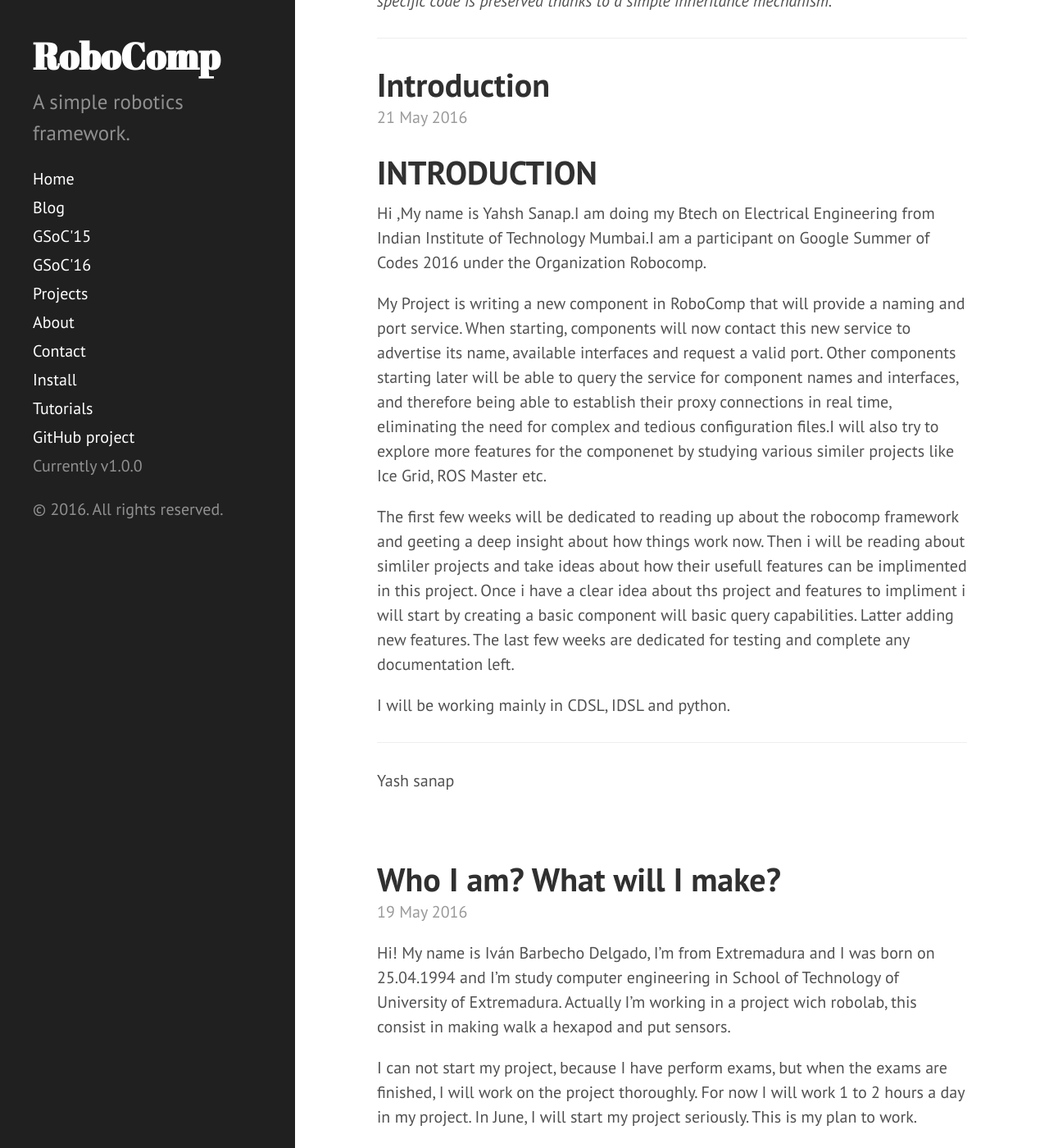
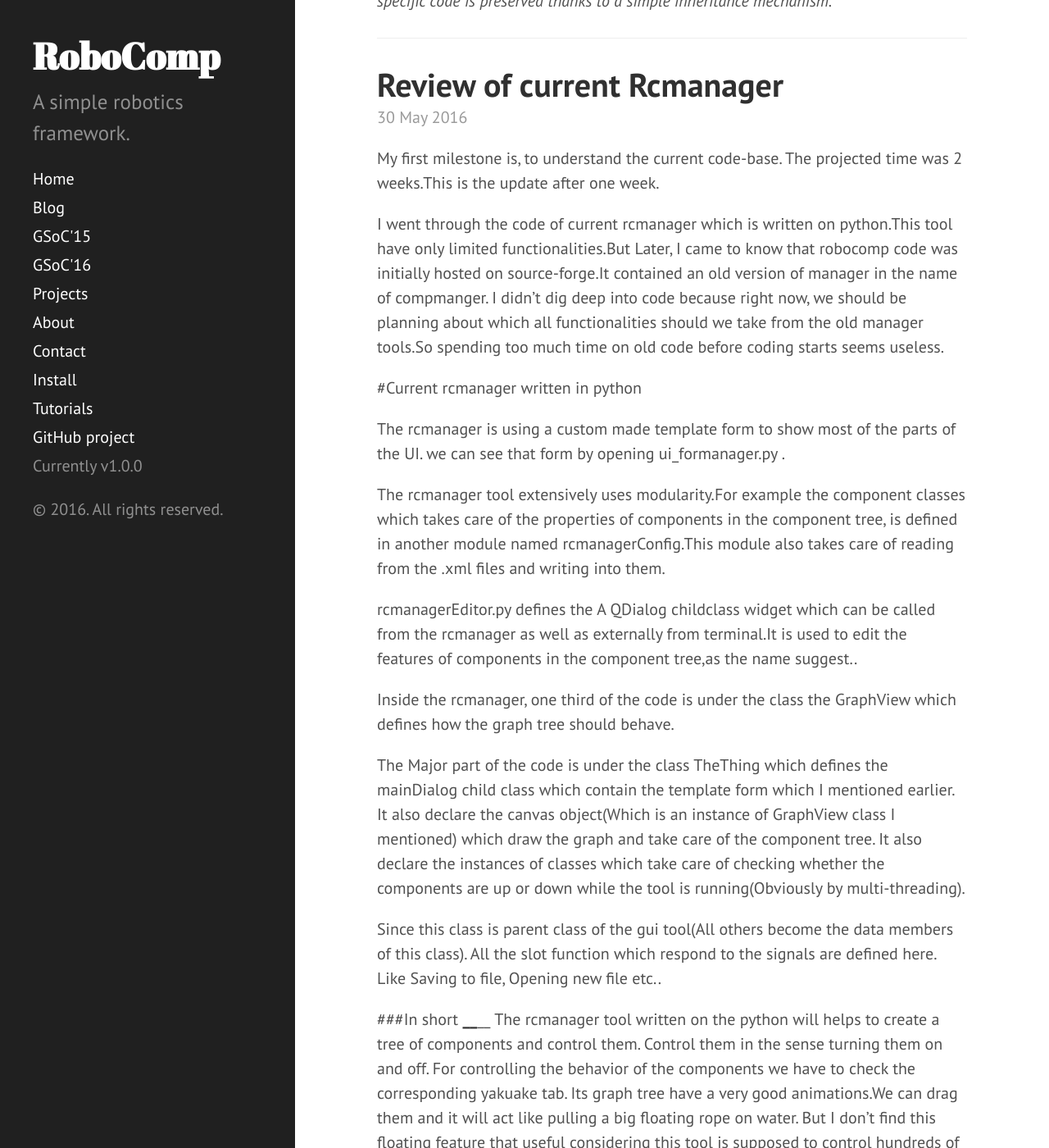
Before and after one commit to robocomp/website, a Jekyll site: the page built from index.html, in a window 1280 px wide and 1400 px high, scrolled down 334 px. Shown: the whole window at 82% size. Built offline with Jekyll 4.4.1, drawn with Linux system fonts in a browser that asks for light colours; the list of posts is cut into pages by our own code; some of the changed text lies outside the part shown.

Commit message:
Second blog post Gsoc16-Basil

```diff
--- a/GSoC_2016.md
+++ b/GSoC_2016.md
@@ -8,8 +8,8 @@
 
 Mentors: Pablo and Ramon
 
-1. [Introduction, Problem Statement and Deliverables](http://robocomp.github.io/website/2016/05/18/BasilWeek1/)
-
+1.	[Introduction, Problem Statement and Deliverables](http://robocomp.github.io/website/2016/05/18/BasilWeek1/)
+2.	[Review of Current rcmanager]()
 **ibarbech**
 
 Mentors: Pablo and Luis
--- /dev/null
+++ b/_posts/gsoc2016/Basil/2016-05-30-BasilWeek2.md
@@ -0,0 +1,58 @@
+---
+layout: post
+title: Review of current Rcmanager
+---
+My first milestone is, to understand the current code-base.
+The projected time was 2 weeks.This is the update after one week.
+
+I went through the code of  current rcmanager which is written on python.This tool have only limited functionalities.But Later, I came to know that robocomp code was initially hosted on source-forge.It contained an old version of manager in the name of compmanger.
+I didn't dig deep into code because right now, we should be planning about which all functionalities should we take from the old manager tools.So spending too much time on old code before coding starts seems useless.
+
+#Current rcmanager written in python
+
+The rcmanager is using a custom made template form to show most of the parts of the UI.
+we can see that form by opening ui_formanager.py .
+
+The rcmanager tool extensively uses modularity.For example the component classes which takes care of the properties of components in the component tree, is defined in another module named rcmanagerConfig.This module also takes care of reading from the .xml files and writing into them.
+
+rcmanagerEditor.py defines the A QDialog childclass widget which can be called from the rcmanager as well as externally from terminal.It is used to edit the features of components in the component tree,as the name suggest..
+
+Inside the rcmanager, one third of the code is under the class the GraphView which defines how the graph tree should behave.
+
+The Major part of the code is under the class TheThing which defines the mainDialog child class which contain the template form which I mentioned earlier.
+It also declare the canvas object(Which is an instance of GraphView class I mentioned) which draw the graph and take care of the component tree.
+It also declare the instances of classes which take care of checking  whether the components are up or down while the tool is running(Obviously by multi-threading).
+
+Since this class is parent class of the gui tool(All others become the data members of this class). All the slot function which respond to the signals are defined here.
+Like Saving to file, Opening new file etc..
+
+###In short
+________
+The rcmanager tool written on the python will helps to create a tree of components and control them.
+Control them in the sense turning them on and off.
+For controlling the behavior of the components we have to check the corresponding yakuake tab.
+Its graph tree have a very good animations.We can drag them and it will act like pulling a big floating rope on water.
+But I don't find this floating feature  that useful considering this tool is supposed to control hundreds of components at a time,and  I believe that this  feature may require more updating frequency and will take some processing power.
+____________________
+
+#Old managercomp
+
+This one contain some extra menus like dock, node etc..
+
+The tool have an option to enable docking.But from my previous experience, I think we should avoid the [multiple document interface system](http://www.tutorialspoint.com/pyqt/pyqt_multiple_document_interface.htm) in such tools.Because when we are doing some important works we may accidentally click on one of them and they will get detached from its original position and it becomes a distraction.Its better to have fixed tabs or frames for each parts(like component list, tree) and have [Qsplitter](http://doc.qt.io/qt-4.8/qsplitter.html) widget for adjusting their size.
+
+There are some extra modules like managerNode which I think takes care of nodes in component tree including reading from the .xml file.
+Then there is 2 managerCompConfig modules which is almost similar to the rcmanagerConfig  module in the present tool.
+
+The graph drawing work is completely given to another managerGraph module.What surprise me is that this old tool is already using some  functionalities of the GraphicsView framework.which is one of the most important framework I have to include in my project.
+
+This tool also contains a few other modules like mygraphtab, mytreewidget which are most probably used by the importing modules.Since I am not not building upon this same tool but a new one, I decided not to dig deep into these parts right now.We may have to come back and refer these codes once we start making the new component tool.
+
+This tool also contains some sections for Log,attribute and Component list box in the right.
+
+Logging the data seems a cool idea.But as we are planning to embed a console to control the deployed component in our project this won't be that useful.But still to get a brief about actions(uping of components,notifying when some component went down etc) this should be included in the new tool.
+
+
+----------------
+
+Basil M Varghese
```
